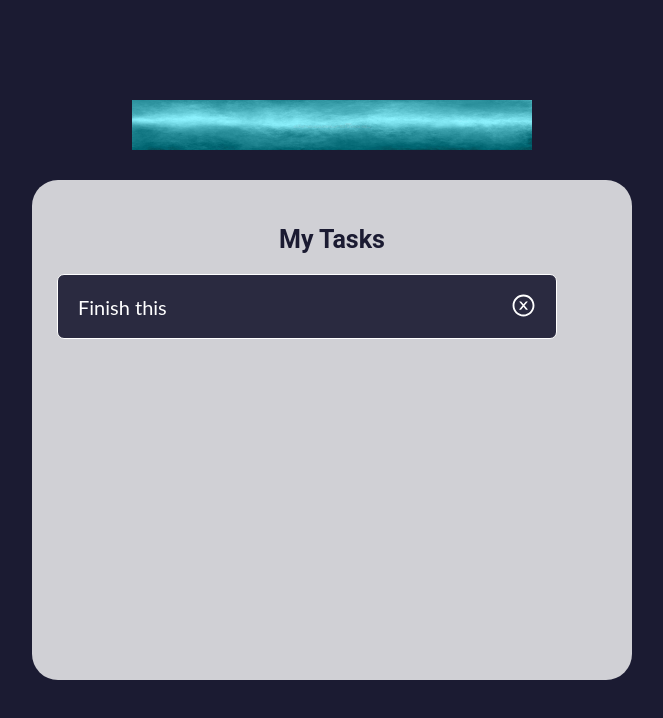
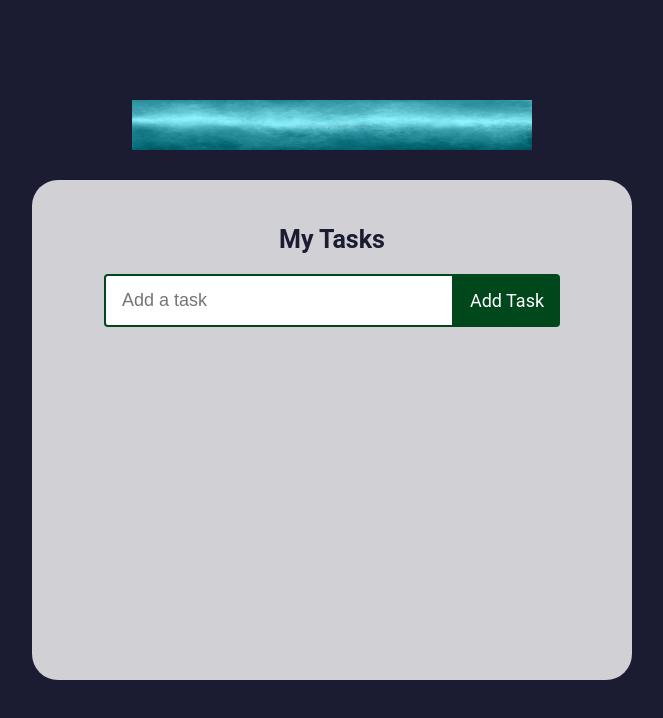
Before and after one commit to barbarajg/TaskApp, a React (Create React App) app: page / in a window 1280 px wide. Shown: the top 718 px of the page, without its empty margins (308-971 px from the left). Built offline with nearby package versions, Linux system fonts and the light colour scheme.

Commit message:
Added TaskForm component

```diff
--- a/src/App.js
+++ b/src/App.js
@@ -1,6 +1,6 @@
 import './App.css';
 import logo from './images/header.jpg';
-import Task from './components/Task.js'
+import TaskForm from './components/TaskForm.js'
 
 function App() {
   return (
@@ -14,7 +14,7 @@ function App() {
       </div>
       <div className='main-task-list-container'>
         <h1>My Tasks</h1>
-        <Task text='Finish this' />
+        <TaskForm />
       </div>
     </div>
   );
--- a/src/components/Task.js
+++ b/src/components/Task.js
@@ -2,10 +2,10 @@ import React from 'react';
 import '../styles/Task.css'
 import { AiOutlineCloseCircle } from 'react-icons/ai';
 
-const Task = ({text}) => {
+const Task = ({text, completed}) => {
 
     return (
-        <div className='task-container'>
+        <div className={completed ? 'task-container completed' : 'task-container'}>
             <div className='task-text'>
                 {text}
             </div>
--- /dev/null
+++ b/src/components/TaskForm.js
@@ -0,0 +1,20 @@
+import React from 'react';
+import '../styles/TaskForm.css'
+
+const TaskForm = () => {
+    return(
+        <form className='task-form'>
+            <input
+                className='task-input'
+                type='text'
+                placeholder='Add a task'
+                name='text'
+            />
+            <button className='task-button'>
+                Add Task
+            </button>
+        </form>
+    );
+}
+
+export default TaskForm;
--- /dev/null
+++ b/src/styles/TaskForm.css
@@ -0,0 +1,29 @@
+.task-form {
+    display: flex;
+    flex-wrap: wrap;
+    align-items: center;
+    justify-content: center;
+  }
+
+  .task-input {
+    width: 350px;
+    font-size: 18px;
+    background-color: white;
+    padding: 14px 32px 14px 16px;
+    border-radius: 4px 0 0 4px;
+    border: 2px solid #00471b;
+    outline: none;
+  }
+
+  .task-button {
+    padding: 16px;
+    font-size: 18px;
+    font-family: Roboto, sans-serif;
+    border: none;
+    border-radius: 0 4px 4px 0;
+    cursor: pointer;
+    outline: none;
+    background: #00471b;
+    color: #fff;
+    text-transform: capitalize;
+  }
```
